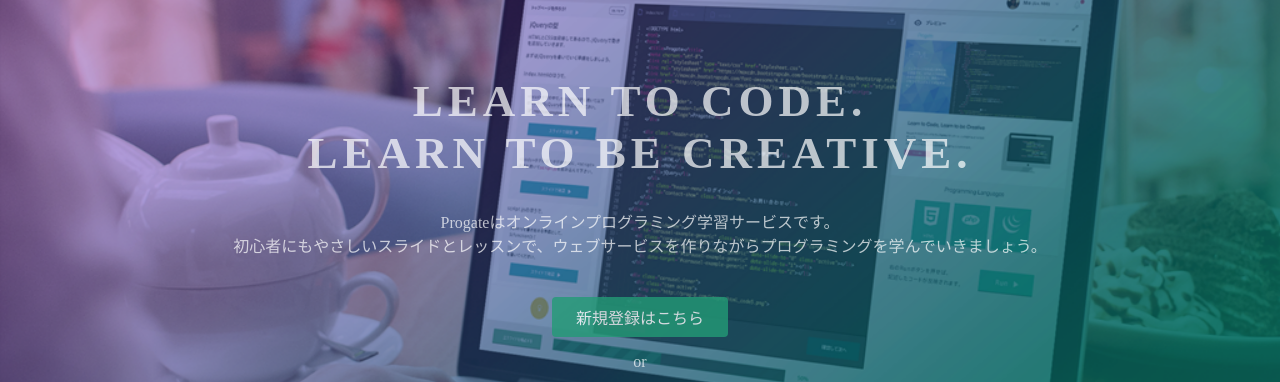
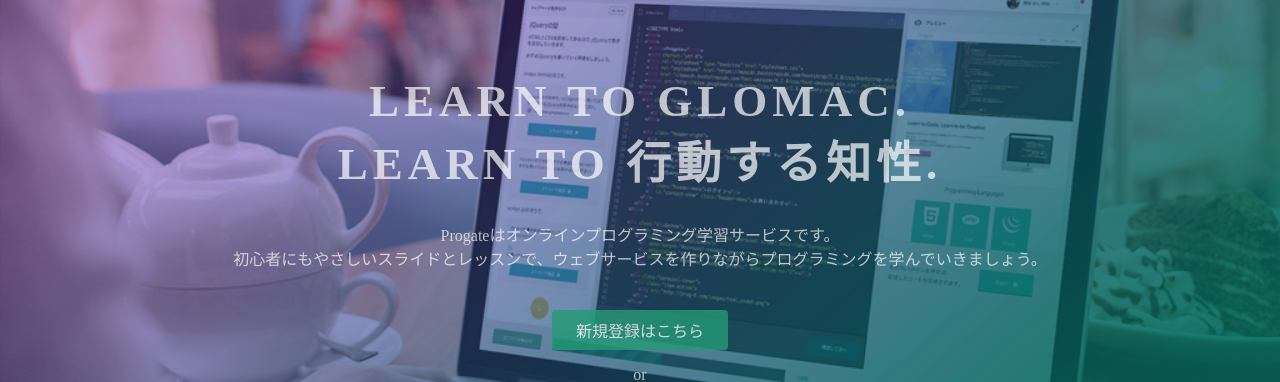
Before and after one commit to satsuki0316/sample, a plain HTML site: page index.html in a window 1280 px wide. Shown: the part 135-517 px from the top of the page. Drawn offline with Linux system fonts and the light colour scheme.

Commit message:
Update index.html

```diff
--- a/index.html
+++ b/index.html
@@ -23,7 +23,7 @@
   </header>
   <div class="top-wrapper">
     <div class="container">
-      <h1>LEARN TO CODE.<br>LEARN TO BE CREATIVE.</h1>
+      <h1>LEARN TO GLOMAC.<br>LEARN TO 行動する知性.</h1>
       <p>Progateはオンラインプログラミング学習サービスです。<br>初心者にもやさしいスライドとレッスンで、ウェブサービスを作りながらプログラミングを学んでいきましょう。</p>
       <div class="btn-wrapper">
         <a href="#" class="btn signup">新規登録はこちら</a>
```
